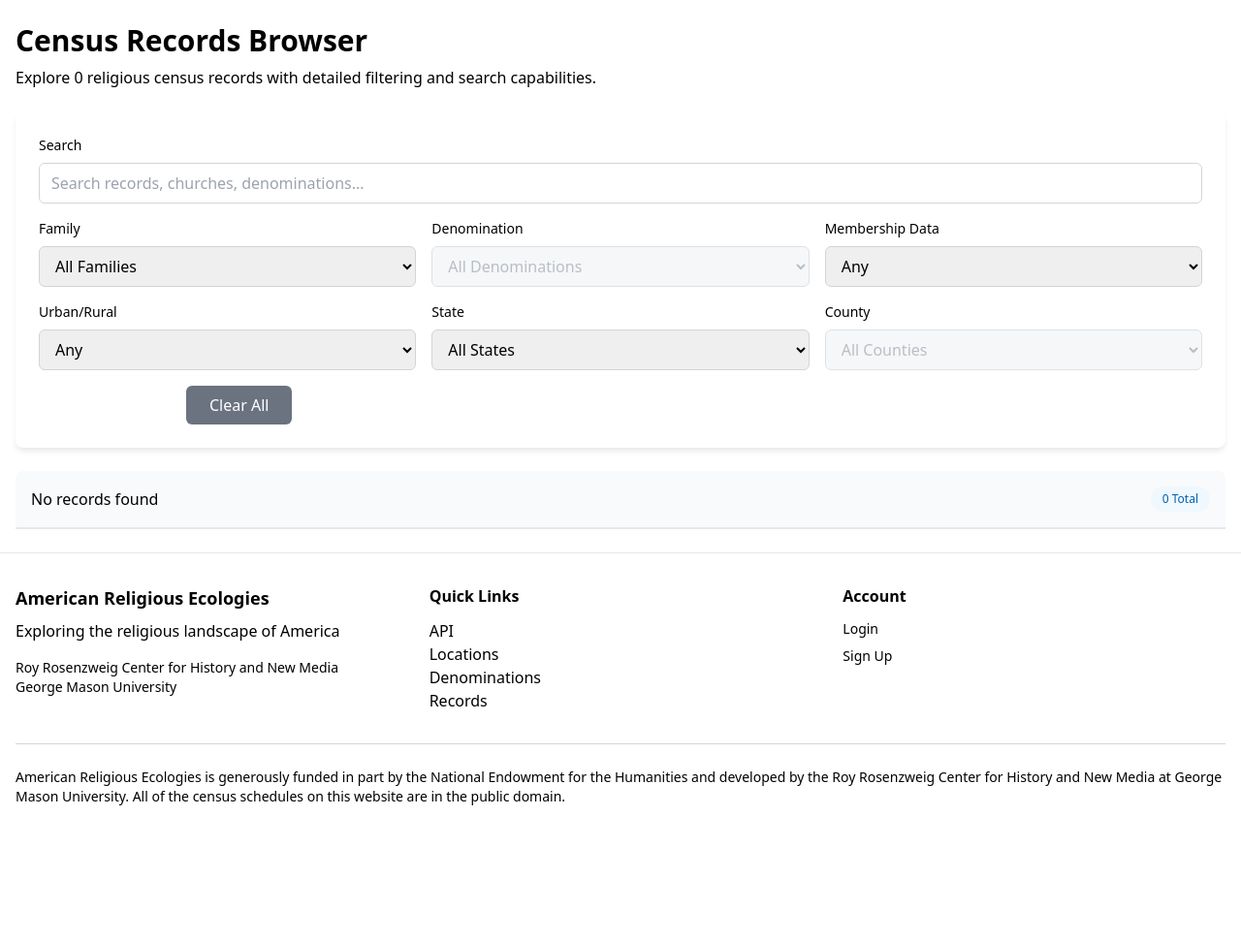
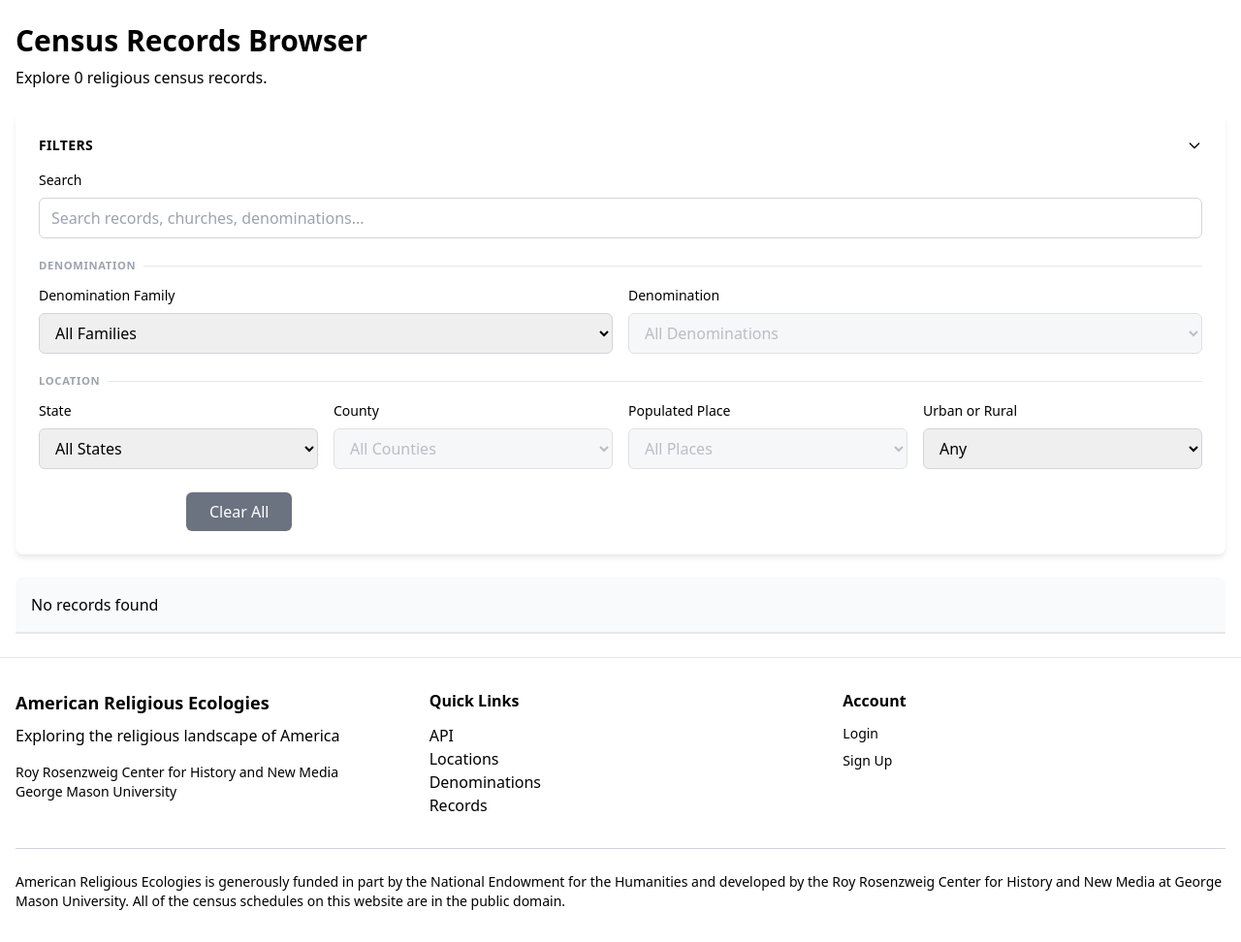
Before and after one commit to chnm/relec-django, a Django app: page /census/browser/ in a window 1280 px wide. Shown: the part 56-1028 px from the top of the page at 97% size. Before the commit the page ends 887 px from the top, so only its background shows below. Run offline with Django 5.2, Linux system fonts and the light colour scheme; data that the repository does not hold is empty; parts of the project's set-up code (start-up, migrations or seed data) failed here and were passed over; some libraries are stand-ins or nearby versions; some web fonts are replaced.

Commit message:
feat: Add populated place filter to census browser with cascading dropdowns
- Add places_by_county_json to browser view context (nested state→county→place dict)
- Replace populated place text input with cascading select (disabled until county chosen)
- Restructure filter form: collapsible panel, grouped sections (Denomination/Location)
- Rename "Family" → "Denomination Family", "Urban/Rural" → "Urban or Rural"
- Move Urban or Rural into Location group; remove Membership Data filter
- Link populated places browse page to browser with pre-applied state/county/place filters
- Add django.contrib.humanize to INSTALLED_APPS for intcomma template filter

Co-Authored-By: Claude Sonnet 4.6 <noreply@anthropic.com>

```diff
--- a/census/views.py
+++ b/census/views.py
@@ -77,6 +77,7 @@ def census_browser_view(request, state_code=None, county_name=None):
     county_filter = (
         unquote(county_name) if county_name else request.GET.get("county", "")
     )
+    place_filter = request.GET.get("place", "")
     has_membership = request.GET.get("has_membership", "")
     urban_rural = request.GET.get("urban_rural", "")
 
@@ -127,6 +128,9 @@ def census_browser_view(request, state_code=None, county_name=None):
     if county_filter:
         queryset = queryset.filter(county__name__icontains=county_filter)
 
+    if place_filter:
+        queryset = queryset.filter(populated_place__name__iexact=place_filter)
+
     if has_membership == "yes":
         queryset = queryset.filter(membership_details__isnull=False).distinct()
     elif has_membership == "no":
@@ -167,6 +171,26 @@ def census_browser_view(request, state_code=None, county_name=None):
             counties_by_state[state] = []
         counties_by_state[state].append(county)
 
+    # Get populated places grouped by state+county for JavaScript
+    places_by_county = {}
+    place_data = (
+        CensusSchedule.objects.filter(
+            populated_place__isnull=False, county__isnull=False
+        )
+        .values("county__state__code", "county__name", "populated_place__name")
+        .distinct()
+        .order_by("county__state__code", "county__name", "populated_place__name")
+    )
+    for item in place_data:
+        state = item["county__state__code"]
+        county = item["county__name"]
+        place = item["populated_place__name"]
+        if state not in places_by_county:
+            places_by_county[state] = {}
+        if county not in places_by_county[state]:
+            places_by_county[state][county] = []
+        places_by_county[state][county].append(place)
+
     # Get denominations grouped by family for JavaScript
     denominations_by_family = {}
     for denom in denominations:
@@ -186,12 +210,14 @@ def census_browser_view(request, state_code=None, county_name=None):
         "census_families": census_families,
         "states": states,
         "counties_by_state_json": json.dumps(counties_by_state),
+        "places_by_county_json": json.dumps(places_by_county),
         "denominations_by_family_json": json.dumps(denominations_by_family),
         "search": search,
         "denomination_filter": denomination_filter,
         "family_filter": family_filter,
         "location_filter": state_filter,
         "county_filter": county_filter,
+        "place_filter": place_filter,
         "current_state": current_state,
         "has_membership": has_membership,
         "urban_rural": urban_rural,
--- a/config/settings.py
+++ b/config/settings.py
@@ -58,6 +58,7 @@ INSTALLED_APPS = [
     "django.contrib.sessions",
     "django.contrib.messages",
     "django.contrib.staticfiles",
+    "django.contrib.humanize",
     "django.forms",
     # model viz
     "django_dbml",
--- a/templates/census/browser.html
+++ b/templates/census/browser.html
@@ -1,5 +1,5 @@
 {% extends "base.html" %}
-{% load static thumbnail %}
+{% load static thumbnail humanize %}
 
 {% block title %}Census Records Browser{% endblock %}
 
@@ -113,6 +113,41 @@
             justify-content: between;
             align-items: center;
         }
+
+        #filter-body {
+            overflow: hidden;
+            transition: opacity 0.2s ease;
+        }
+
+        #filter-body.collapsed {
+            display: none;
+        }
+
+        #filter-toggle {
+            background: none;
+            border: none;
+            padding: 0;
+            cursor: pointer;
+        }
+
+        .filter-group-label {
+            display: flex;
+            align-items: center;
+            gap: 0.5rem;
+            font-size: 0.7rem;
+            font-weight: 600;
+            text-transform: uppercase;
+            letter-spacing: 0.06em;
+            color: #9ca3af;
+            margin-bottom: 0.75rem;
+        }
+
+        .filter-group-label::after {
+            content: '';
+            flex: 1;
+            height: 1px;
+            background: #e5e7eb;
+        }
     </style>
 {% endblock %}
 
@@ -146,40 +181,50 @@
         </h1>
         <p class="text-content-secondary mb-6">
             {% if location_filter %}
-                {{ total_records|floatformat:0 }} religious census record{{ total_records|pluralize }} found.
+                {{ total_records|intcomma }} religious census record{{ total_records|pluralize }} found.
             {% else %}
-                Explore {{ total_records|floatformat:0 }} religious census records with detailed filtering and search capabilities.
+                Explore {{ total_records|intcomma }} religious census records.
             {% endif %}
         </p>
 
     <!-- Filters -->
-        <div class="filter-card">
-            <form method="get" class="space-y-4" id="filter-form">
-                <div class="grid grid-cols-1 lg:grid-cols-3 gap-4">
+        <div class="filter-card" id="filter-card">
+            <!-- Collapsible header -->
+            <button type="button" id="filter-toggle"
+                    class="w-full flex justify-between items-center text-left mb-4 group"
+                    aria-expanded="true" aria-controls="filter-body">
+                <span class="font-semibold text-content-primary text-sm uppercase tracking-wide">Filters</span>
+                <svg id="filter-caret" class="w-4 h-4 text-content-secondary transition-transform duration-200"
+                     fill="none" stroke="currentColor" viewBox="0 0 24 24">
+                    <path stroke-linecap="round" stroke-linejoin="round" stroke-width="2" d="M19 9l-7 7-7-7"/>
+                </svg>
+            </button>
+
+            <div id="filter-body">
+            <form method="get" class="space-y-5" id="filter-form">
                 <!-- Search -->
-                    <div class="lg:col-span-3">
+                <div>
                     <label class="block text-sm font-medium text-content-secondary mb-2">Search</label>
                     <input type="text" name="search" value="{{ search }}"
                            placeholder="Search records, churches, denominations..."
                            class="w-full px-3 py-2 border border-gray-300 rounded-md focus:ring-2 focus:ring-religious-primary focus:border-transparent">
                 </div>
 
-                <!-- Denomination Family -->
+                <!-- Denomination group -->
                 <div>
-                        <label class="block text-sm font-medium text-content-secondary mb-2">Family</label>
+                    <div class="filter-group-label">Denomination</div>
+                    <div class="grid grid-cols-1 lg:grid-cols-2 gap-4">
+                        <div>
+                            <label class="block text-sm font-medium text-content-secondary mb-2">Denomination Family</label>
                             <select name="family" id="family-select" class="w-full px-3 py-2 border border-gray-300 rounded-md focus:ring-2 focus:ring-religious-primary focus:border-transparent">
                                 <option value="">All Families</option>
                                 {% for family in census_families %}
                                     {% if family %}
-                                    <option value="{{ family }}" {% if family == family_filter %}selected{% endif %}>
-                                        {{ family }}
-                                    </option>
+                                        <option value="{{ family }}" {% if family == family_filter %}selected{% endif %}>{{ family }}</option>
                                     {% endif %}
                                 {% endfor %}
                             </select>
                         </div>
-
-                <!-- Denomination -->
                         <div>
                             <label class="block text-sm font-medium text-content-secondary mb-2">Denomination</label>
                             <select name="denomination" id="denomination-select"
@@ -195,32 +240,13 @@
                                 {% endfor %}
                             </select>
                         </div>
-
-                  <!-- Has Membership Data -->
-                    <div>
-                        <label class="block text-sm font-medium text-content-secondary mb-2">Membership Data</label>
-                        <select name="has_membership"
-                                class="w-full px-3 py-2 border border-gray-300 rounded-md focus:ring-2 focus:ring-religious-primary focus:border-transparent">
-                            <option value="">Any</option>
-                            <option value="yes" {% if has_membership == "yes" %}selected{% endif %}>Has Membership Data
-                            </option>
-                            <option value="no" {% if has_membership == "no" %}selected{% endif %}>No Membership Data
-                            </option>
-                        </select>
+                    </div>
                 </div>
 
-                  <!-- Urban/Rural -->
+                <!-- Location group -->
                 <div>
-                        <label class="block text-sm font-medium text-content-secondary mb-2">Urban/Rural</label>
-                        <select name="urban_rural"
-                                class="w-full px-3 py-2 border border-gray-300 rounded-md focus:ring-2 focus:ring-religious-primary focus:border-transparent">
-                            <option value="">Any</option>
-                            <option value="urban" {% if urban_rural == "urban" %}selected{% endif %}>Urban</option>
-                            <option value="rural" {% if urban_rural == "rural" %}selected{% endif %}>Rural</option>
-                        </select>
-                    </div>
-
-                <!-- State (no name attr - handled via URL path) -->
+                    <div class="filter-group-label">Location</div>
+                    <div class="grid grid-cols-1 lg:grid-cols-4 gap-4">
                         <div>
                             <label class="block text-sm font-medium text-content-secondary mb-2">State</label>
                             <select id="state-select" class="w-full px-3 py-2 border border-gray-300 rounded-md focus:ring-2 focus:ring-religious-primary focus:border-transparent">
@@ -232,8 +258,6 @@
                                 {% endfor %}
                             </select>
                         </div>
-
-                <!-- County (no name attr - handled via URL path) -->
                         <div>
                             <label class="block text-sm font-medium text-content-secondary mb-2">County</label>
                             <select id="county-select"
@@ -242,9 +266,27 @@
                                 <option value="">All Counties</option>
                             </select>
                         </div>
+                        <div>
+                            <label class="block text-sm font-medium text-content-secondary mb-2">Populated Place</label>
+                            <select id="place-select"
+                                    {% if not county_filter %}disabled{% endif %}
+                                    class="w-full px-3 py-2 border border-gray-300 rounded-md focus:ring-2 focus:ring-religious-primary focus:border-transparent disabled:bg-gray-100 disabled:text-gray-400 disabled:cursor-not-allowed">
+                                <option value="">All Places</option>
+                            </select>
+                        </div>
+                        <div>
+                            <label class="block text-sm font-medium text-content-secondary mb-2">Urban or Rural</label>
+                            <select name="urban_rural"
+                                    class="w-full px-3 py-2 border border-gray-300 rounded-md focus:ring-2 focus:ring-religious-primary focus:border-transparent">
+                                <option value="">Any</option>
+                                <option value="urban" {% if urban_rural == "urban" %}selected{% endif %}>Urban</option>
+                                <option value="rural" {% if urban_rural == "rural" %}selected{% endif %}>Rural</option>
+                            </select>
+                        </div>
+                    </div>
                 </div>
 
-                <div class="flex gap-3">
+                <div class="flex gap-3 pt-1">
                     <button type="submit" class="bg-religious-primary text-white px-6 py-2 rounded-md hover:bg-primary-700 transition-colors">
                         Apply Filters
                     </button>
@@ -254,10 +296,12 @@
                 </div>
             </form>
             </div>
+        </div>
 
         <script>
             // Data from Django
             const countiesByState = {{ counties_by_state_json|safe }};
+            const placesByCounty = {{ places_by_county_json|safe }};
             const denominationsByFamily = {{ denominations_by_family_json|safe }};
 
             // Get form elements
@@ -265,10 +309,12 @@
             const denominationSelect = document.getElementById('denomination-select');
             const stateSelect = document.getElementById('state-select');
             const countySelect = document.getElementById('county-select');
+            const placeSelect = document.getElementById('place-select');
 
             // Store original values
             const selectedDenomination = "{{ denomination_filter }}";
             const selectedCounty = "{{ county_filter }}";
+            const selectedPlace = "{{ place_filter }}";
 
             // Update denomination dropdown based on family selection
             function updateDenominationOptions() {
@@ -323,11 +369,44 @@
                 }
             }
 
+            // Update populated place dropdown based on state + county selection
+            function updatePlaceOptions() {
+                const selectedState = stateSelect.value;
+                const selectedCountyVal = countySelect.value;
+
+                placeSelect.innerHTML = '<option value="">All Places</option>';
+
+                if (!selectedState || !selectedCountyVal) {
+                    placeSelect.disabled = true;
+                } else {
+                    const places = ((placesByCounty[selectedState] || {})[selectedCountyVal]) || [];
+                    if (places.length > 0) {
+                        placeSelect.disabled = false;
+                        places.forEach(place => {
+                            const option = document.createElement('option');
+                            option.value = place;
+                            option.textContent = place;
+                            if (place === selectedPlace) {
+                                option.selected = true;
+                            }
+                            placeSelect.appendChild(option);
+                        });
+                    } else {
+                        placeSelect.disabled = true;
+                    }
+                }
+            }
+
             // Add event listeners
             familySelect.addEventListener('change', updateDenominationOptions);
             stateSelect.addEventListener('change', function() {
                 updateCountyOptions();
-                countySelect.value = ''; // Reset county when state changes
+                countySelect.value = '';
+                updatePlaceOptions();
+            });
+            countySelect.addEventListener('change', function() {
+                updatePlaceOptions();
+                placeSelect.value = '';
             });
 
             // Handle form submission - build URL with path-based state/county
@@ -351,14 +430,14 @@
                 const search = this.querySelector('[name="search"]').value;
                 const family = this.querySelector('[name="family"]').value;
                 const denomination = this.querySelector('[name="denomination"]').value;
-                const hasMembership = this.querySelector('[name="has_membership"]').value;
                 const urbanRural = this.querySelector('[name="urban_rural"]').value;
+                const place = placeSelect.value;
 
                 if (search) params.set('search', search);
                 if (family) params.set('family', family);
                 if (denomination) params.set('denomination', denomination);
-                if (hasMembership) params.set('has_membership', hasMembership);
                 if (urbanRural) params.set('urban_rural', urbanRural);
+                if (place) params.set('place', place);
 
                 // Navigate to the new URL
                 const queryString = params.toString();
@@ -369,6 +448,19 @@
             document.addEventListener('DOMContentLoaded', function() {
                 updateDenominationOptions();
                 updateCountyOptions();
+                updatePlaceOptions();
+
+                // Collapsible filter panel
+                const toggle = document.getElementById('filter-toggle');
+                const body = document.getElementById('filter-body');
+                const caret = document.getElementById('filter-caret');
+
+                toggle.addEventListener('click', function() {
+                    const isOpen = !body.classList.contains('collapsed');
+                    body.classList.toggle('collapsed', isOpen);
+                    caret.style.transform = isOpen ? 'rotate(-90deg)' : '';
+                    toggle.setAttribute('aria-expanded', String(!isOpen));
+                });
             });
         </script>
 
@@ -378,15 +470,14 @@
                 <div>
                     <span class="text-content-primary font-medium">
                         {% if page_obj.paginator.count %}
-                            Showing {{ page_obj.start_index }}-{{ page_obj.end_index }} of {{ page_obj.paginator.count }} records
+                            Showing {{ page_obj.start_index }}-{{ page_obj.end_index }} of {{ page_obj.paginator.count|intcomma }} records
                         {% else %}
                             No records found
                         {% endif %}
                     </span>
                 </div>
                 <div class="flex gap-2">
-                    <span class="badge badge-blue">{{ page_obj.paginator.count }} Total</span>
-                    {% if search or denomination_filter or family_filter or location_filter or has_membership or urban_rural %}
+                    {% if search or denomination_filter or family_filter or location_filter or urban_rural or place_filter %}
                         <span class="badge badge-amber">Filtered</span>
                     {% endif %}
                 </div>
```
Also changed, not shown: templates/census/populated_places_browse.html (+7 -2 lines). Lines whose indentation alone changed are shown as unchanged.
